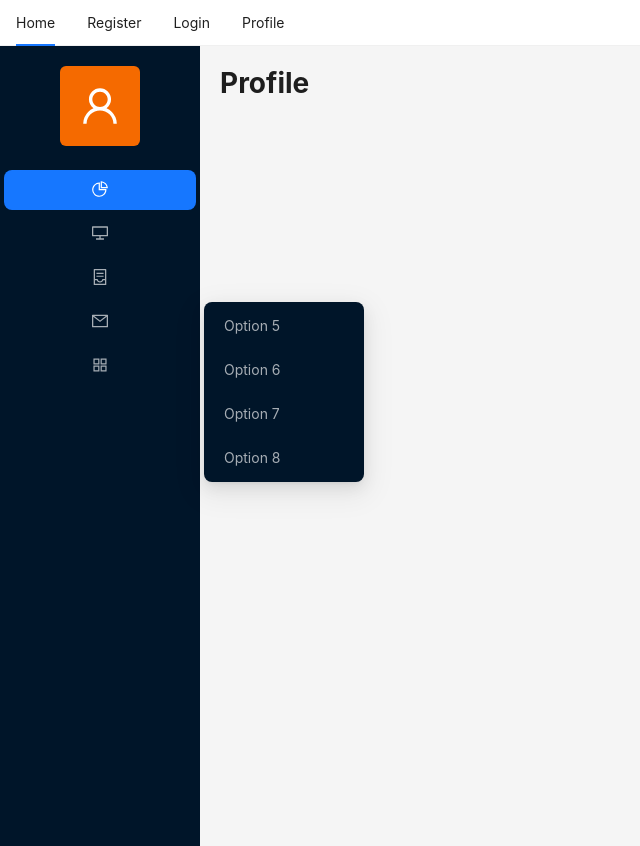
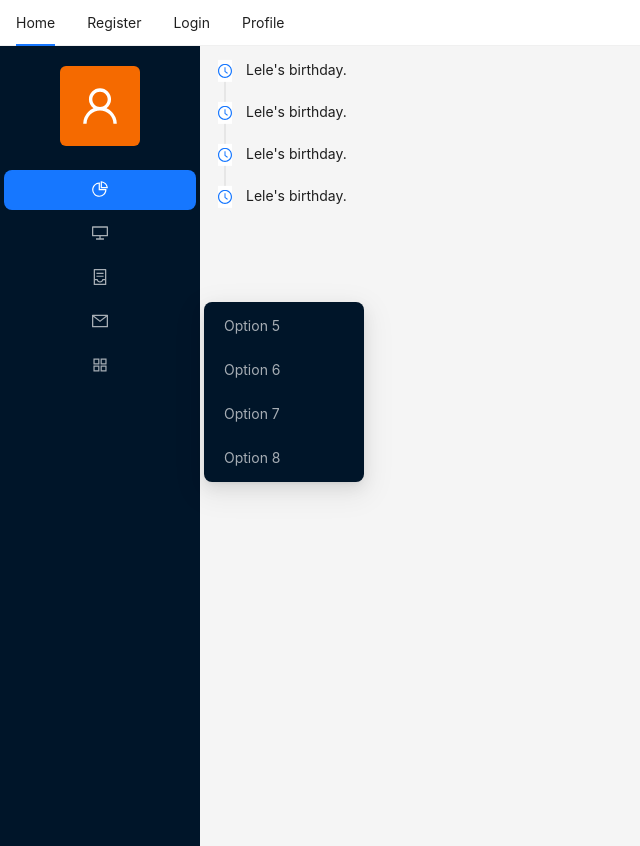
Before and after one commit to cuihaobo/lele-web, a React (Vite) app: page /profile in a window 1280 px wide. Shown: the whole page, without its empty margins (0-640 px from the left). Built offline with nearby package versions, Linux system fonts and the light colour scheme.

Commit message:
added timeline to profile page

```diff
--- a/src/pages/Profile.tsx
+++ b/src/pages/Profile.tsx
@@ -1,5 +1,22 @@
+import { ClockCircleOutlined } from "@ant-design/icons"
+import { Timeline } from "antd"
+
+
 export const Profile = () => {
+    const item = {
+        children: 'Lele\'s birthday.',
+
+        dot: <ClockCircleOutlined />
+    }
+    const items = [
+        item,
+        item,
+        item,
+        item,
+    ]
     return (
-        <h1>Profile</h1>
+        <Timeline
+            items={items}
+        />
     )
 }
```
